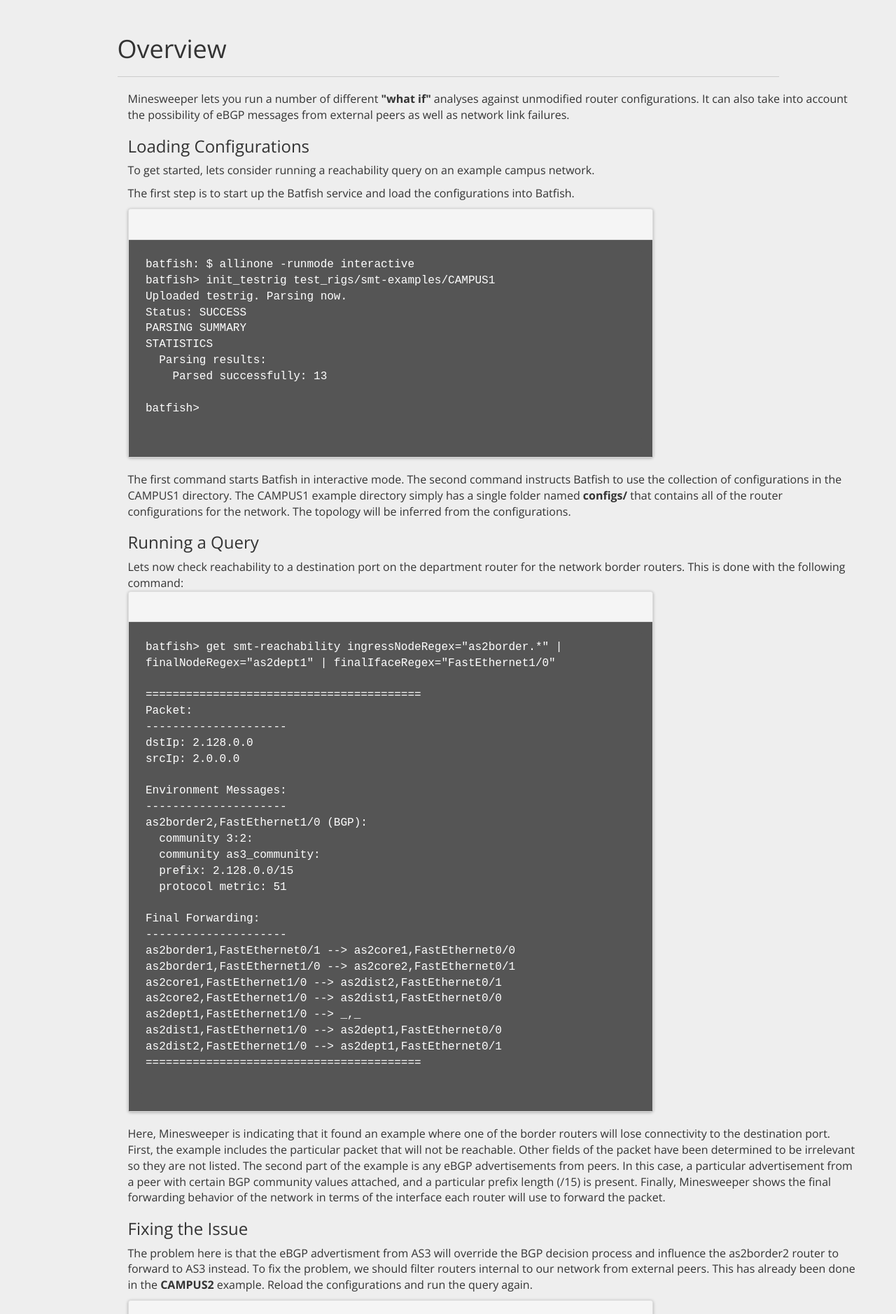
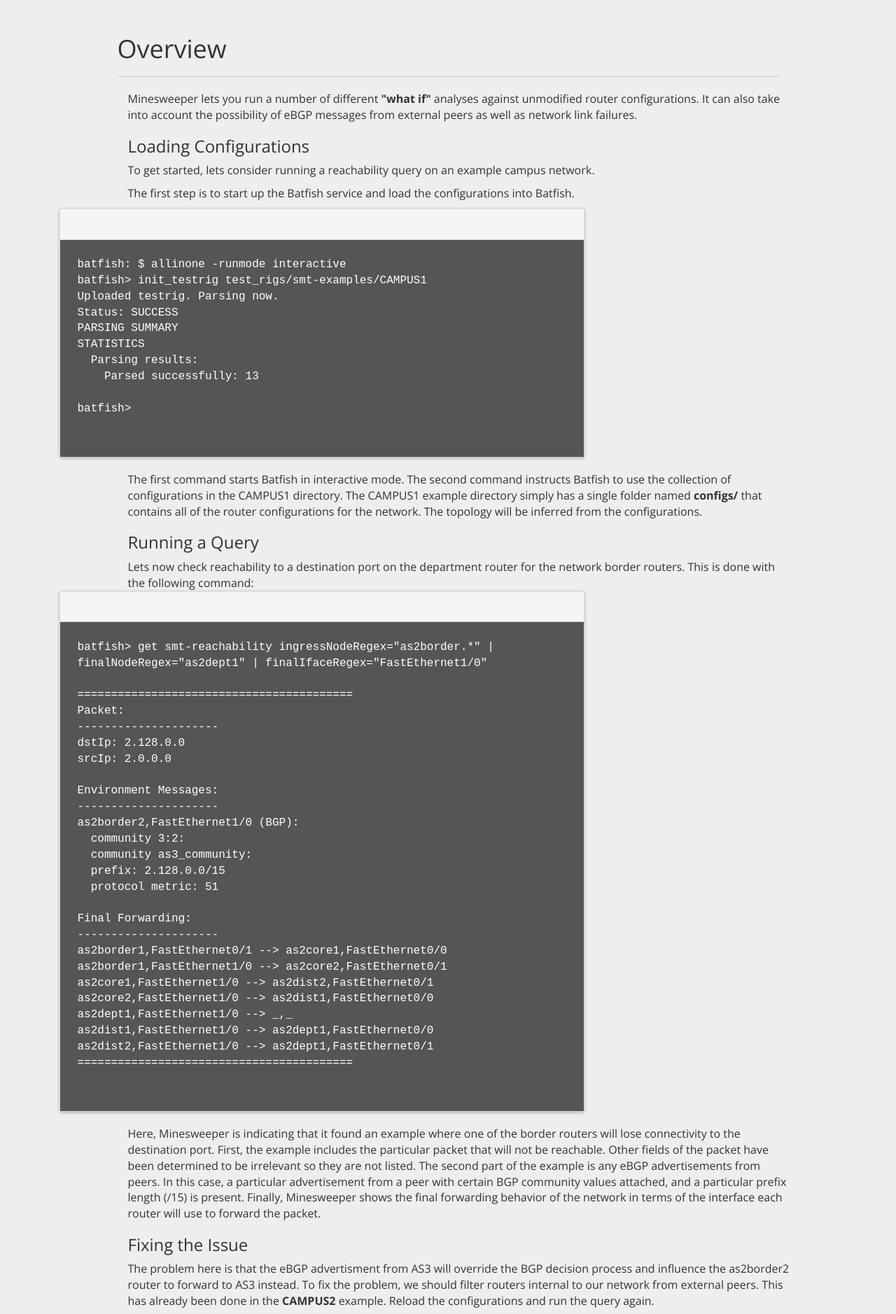
Before and after one commit to batfish/minesweeper, a plain HTML site: page index.html in a window 1280 px wide. Shown: the part 960-2838 px from the top of the page at 70% size. Drawn offline with nearby package versions, Linux system fonts and the light colour scheme.

Commit message:
update site

```diff
--- a/index.html
+++ b/index.html
@@ -137,7 +137,7 @@ batfish: $ batfish_build_all
       </div>
       <div class="container">
         <div class="row">
-          <div class="col-lg-11 col-lg-offset-1">
+          <div class="col-lg-10 col-lg-offset-1">
             <p>Minesweeper lets you run a number of different <b>"what if"</b> analyses against unmodified router configurations.
             It can also take into account the possibility of eBGP messages from external peers as well as network link failures.</p>
 
@@ -168,7 +168,7 @@ batfish>
             </div>
           </div>
 
-          <div class="col-lg-11 col-lg-offset-1">
+          <div class="col-lg-10 col-lg-offset-1">
             <p>The first command starts Batfish in interactive mode. The second command instructs Batfish to use the collection of
               configurations in the CAMPUS1 directory. The CAMPUS1 example directory simply has a single folder named <b>configs/</b>
               that contains all of the router configurations for the network. The topology will be inferred from the configurations.</p>
@@ -217,7 +217,7 @@ as2dist2,FastEthernet1/0 --> as2dept1,FastEthernet0/1
             </div>
           </div>
 
-          <div class="col-lg-11 col-lg-offset-1">
+          <div class="col-lg-10 col-lg-offset-1">
             <p>Here, Minesweeper is indicating that it found an example where one of the border routers will lose connectivity
               to the destination port. First, the example includes the particular packet that will not be reachable. Other fields of the
               packet have been determined to be irrelevant so they are not listed. The second part of the example is any
@@ -258,7 +258,7 @@ batfish>
             </div>
           </div>
 
-          <div class="col-lg-11 col-lg-offset-1">
+          <div class="col-lg-10 col-lg-offset-1">
             <h3>Considering Failures</h3>
             <p>We can also check that reachability will continue to hold after any <i>k</i> link
             failures occur. To do so, we just add an argument specifying the number of failures to consider.
```
